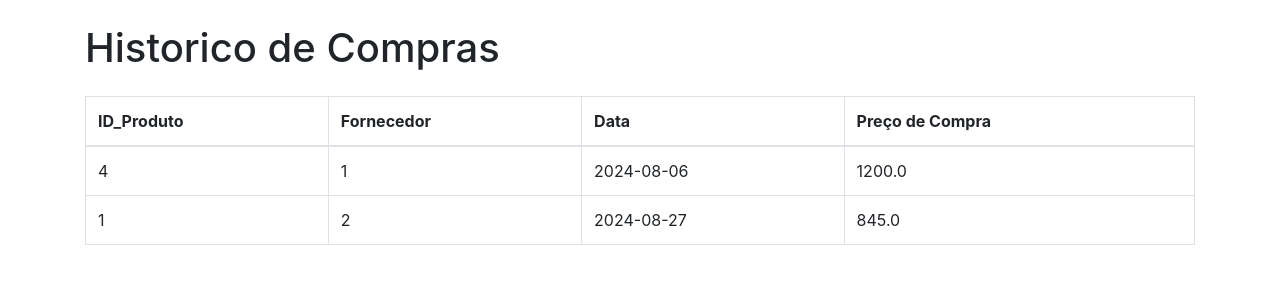
After one commit to MatheusMnz/controleLanchonete_BD1, a Flask app: page /estoque/historico_compras/ in a window 1280 px wide. The commit adds this page. Shown: the top 300 px of the page. Run offline with Flask 3, Linux system fonts and the light colour scheme; data comes from the database, SQL or seed files in the repository; some libraries are stand-ins or nearby versions.

Commit message:
Comecei a alteração para mostrar o historico de compras

```diff
--- a/lanchoneteControle/routes/routes_entidades/dados_compra.py
+++ b/lanchoneteControle/routes/routes_entidades/dados_compra.py
@@ -6,6 +6,16 @@ from forms.dados_compraForm import produtoPreco_Compra
 # Mapeando BluePrint
 dados_compra_bp = Blueprint('dados_compra', __name__)
 
+
+@dados_compra_bp.route('/estoque/historico_compras/')
+def lista_hist_compras():
+    conn = get_db_connection()
+        # Gera uma consulta que contem todos os produtos
+    query = '''SELECT * FROM produto_fornecedor'''
+    historico_compras = conn.execute(query).fetchall()
+    conn.close()
+    # Renderiza a pagina de históricos
+    return render_template('historico_compras.html',historico_compras=historico_compras)
 
 @dados_compra_bp.route('/estoque/<int:id>/dados_compra')
 def lista_dados_compra(id):
--- a/lanchoneteControle/schema.sql
+++ b/lanchoneteControle/schema.sql
@@ -49,15 +49,17 @@ CREATE TABLE IF NOT EXISTS produto_fornecedor (
     FOREIGN KEY (id_fornecedor) REFERENCES fornecedor(id_fornecedor)
 );
 
--- Table for Venda (Sale)
-CREATE TABLE IF NOT EXISTS venda (
-    id_venda INTEGER PRIMARY KEY AUTOINCREMENT,
-    id_produto INTEGER NOT NULL,
-    preco REAL NOT NULL,
-    data_inicio DATE NOT NULL,
-    data_fim DATE,
-    FOREIGN KEY (id_produto) REFERENCES produto(id_produto)
-);
+
+-- Estava errado no diagrama, correção feita pelo Evandrino
+-- -- Table for Venda (Sale)
+-- CREATE TABLE IF NOT EXISTS venda (
+--     id_venda INTEGER PRIMARY KEY AUTOINCREMENT,
+--     id_produto INTEGER NOT NULL,
+--     preco REAL NOT NULL,
+--     data_inicio DATE NOT NULL,
+--     data_fim DATE,
+--     FOREIGN KEY (id_produto) REFERENCES produto(id_produto)
+-- );
 
 -- Table for Pedido (Order)
 CREATE TABLE IF NOT EXISTS pedido (
--- /dev/null
+++ b/lanchoneteControle/templates/historico_compras.html
@@ -0,0 +1,39 @@
+<!-- templates/lista_clientes.html -->
+<!DOCTYPE html>
+<html lang="pt-BR">
+<head>
+    <meta charset="UTF-8">
+    <meta name="viewport" content="width=device-width, initial-scale=1.0">
+    <title>Lista de Clientes</title>
+    <!-- Bootstrap CSS -->
+    <link href="https://stackpath.bootstrapcdn.com/bootstrap/4.5.2/css/bootstrap.min.css" rel="stylesheet">
+    <!-- Seu CSS personalizado -->
+    <link href="{{ url_for('static', filename='style.css') }}" rel="stylesheet">
+</head>
+<body>
+    <div class="container">
+        <h1 class="my-4">Historico de Compras</h1>
+        <!-- <a href="{{ url_for('clientes.adiciona_cliente') }}" class="btn btn-primary mb-3">Adicionar Cliente</a> -->
+        <table class="table table-bordered">
+            <thead>
+                <tr>
+                    <th>ID_Produto</th>
+                    <th>Fornecedor</th>
+                    <th>Data</th>
+                    <th>Preço de Compra</th>
+                </tr>
+            </thead>
+            <tbody>
+                {% for dado in historico_compras %}
+                    <tr>
+                        <td>{{ dado.id_produto }}</td>
+                        <td>{{ dado.id_fornecedor }}</td>
+                        <td>{{ dado.data }}</td>
+                        <td>{{ dado.preco_compra }}</td>
+                    </tr>
+                {% endfor %}
+            </tbody>
+        </table>
+    </div>
+</body>
+</html>
```
Also changed, not shown: lanchoneteControle/templates/home.html (+13 -16 lines), 1 other file.
